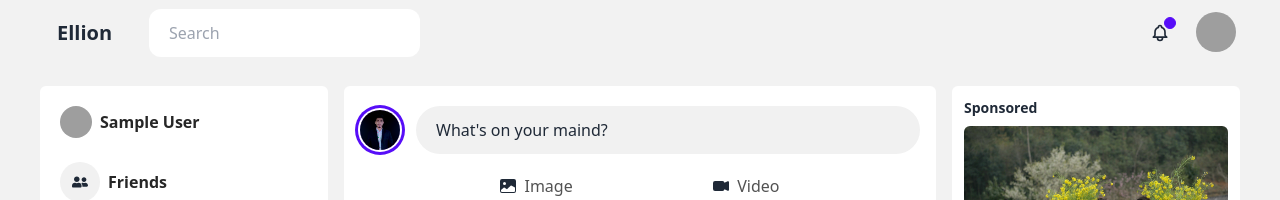
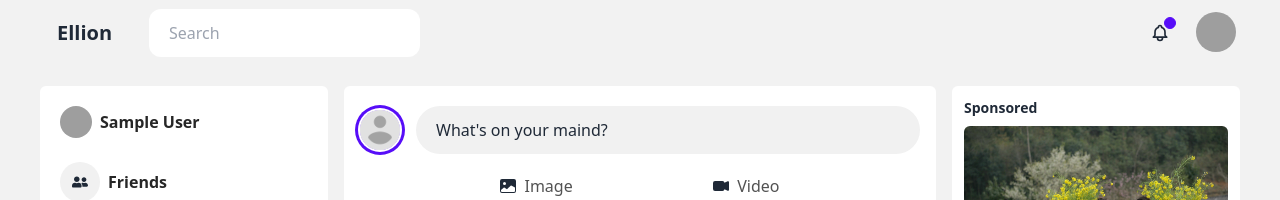
Before and after one commit to hasibul-kabir/ellion-socialmedia-client, a React (Create React App) app: page /feed in a window 1280 px wide. Shown: the top 200 px of the page. Built offline with nearby package versions, Linux system fonts and the light colour scheme; no server answers; sample sign-in values are in the browser's storage; grey boxes are pictures that could not be loaded.

Commit message:
fetch my posts by rtk query

```diff
--- /dev/null
+++ b/src/RTK/features/posts/postApi.js
@@ -0,0 +1,11 @@
+import { apiSlice } from "../api/apiSlice";
+
+export const postApi = apiSlice.injectEndpoints({
+    endpoints: (builder) => ({
+        getMyPosts: builder.query({
+            query: (userId) => `/${userId}/posts`
+        })
+    })
+})
+
+export const { useGetMyPostsQuery } = postApi;
--- a/src/components/Home/createPost/CreatePost.js
+++ b/src/components/Home/createPost/CreatePost.js
@@ -1,18 +1,20 @@
 import React from 'react';
-import avatar from "../../../assets/images/profile.jpg"
+import avatar from "../../../assets/images/Profile_avatar.png";
 
 import { BsFillImageFill } from 'react-icons/bs';
 import { BsFillCameraVideoFill } from 'react-icons/bs';
 import PostInputModal from './PostInputModal';
+import Skeleton from 'react-loading-skeleton';
 
-const CreatePost = () => {
+const CreatePost = ({ isLoading, data }) => {
+    const { _id, email, picturePath } = data || {};
     return (
         <>
             <div className="bg-base-100 rounded-md mb-5 px-4">
                 <div className="flex gap-x-4 py-5 items-center">
                     <div className="avatar">
                         <div className="w-10 h-10 rounded-full ring ring-primary ring-offset-base-100 ring-offset-2">
-                            <img src={avatar} alt='avatar' />
+                            <img src={isLoading ? <Skeleton /> : picturePath ? `${process.env.REACT_APP_API_IMGPATH}/${picturePath}` : avatar} alt='avatar' />
                         </div>
                     </div>
                     <label htmlFor="createpost-modal" className='w-full'>
--- a/src/components/Profile/ProfileStatus.js
+++ b/src/components/Profile/ProfileStatus.js
@@ -7,8 +7,10 @@ import { FaUserFriends } from 'react-icons/fa';
 import { HiUserAdd } from 'react-icons/hi';
 import { AiOutlineMessage } from 'react-icons/ai';
 import About from './About';
+import { useSelector } from 'react-redux';
 
 const ProfileStatus = ({ isLoading, data }) => {
+    const { user } = useSelector((state) => state.auth);
 
     const { _id, firstName, lastName, email, occupation, location, picturePath, friends } = data || {};
     return (
@@ -22,6 +24,9 @@ const ProfileStatus = ({ isLoading, data }) => {
                 <h5 className=' text-lg font-bold text-neutral-700'>{isLoading ? <Skeleton /> : data && `${firstName} ${lastName}`}</h5>
                 <p className='text-xs text-neutral-600 font-medium'>{isLoading ? <Skeleton /> : data && friends.length} friends</p>
 
+                {
+                    //add|remove friend & message buttons
+                    user._id !== _id &&
                     <div className='flex justify-center gap-x-4 items-center py-3 text-base font-semibold text-neutral-100'>
                         {/* <div className='flex gap-x-1 items-center px-3 py-2 rounded-md bg-primary'>
                         <HiUserAdd />
@@ -35,11 +40,7 @@ const ProfileStatus = ({ isLoading, data }) => {
                                     <FaUserFriends />
                                     <p>Friend</p>
                                 </div>
-
                         }
-
-
-
                         {
                             isLoading ? <Skeleton /> :
                                 data &&
@@ -51,6 +52,7 @@ const ProfileStatus = ({ isLoading, data }) => {
 
                     </div>
 
+                }
             </div>
 
             <div className='md:hidden'>
```
Lines whose indentation alone changed are shown as unchanged.
